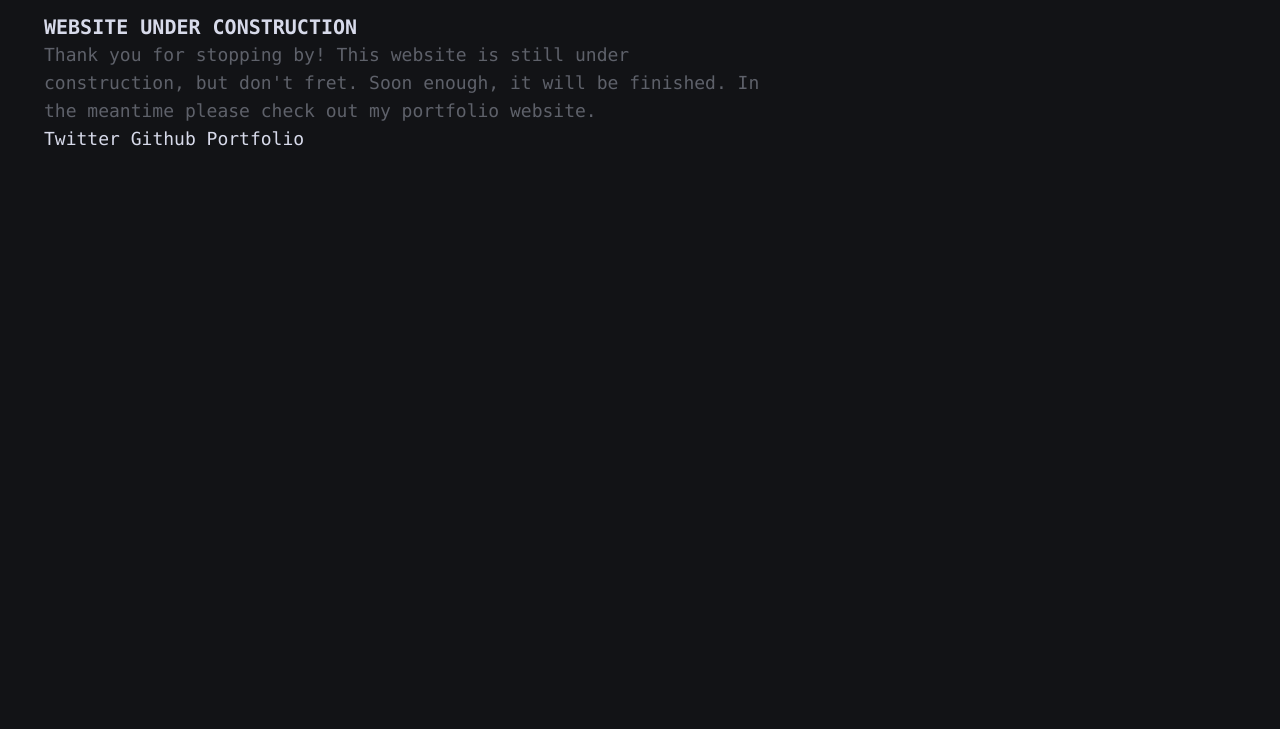
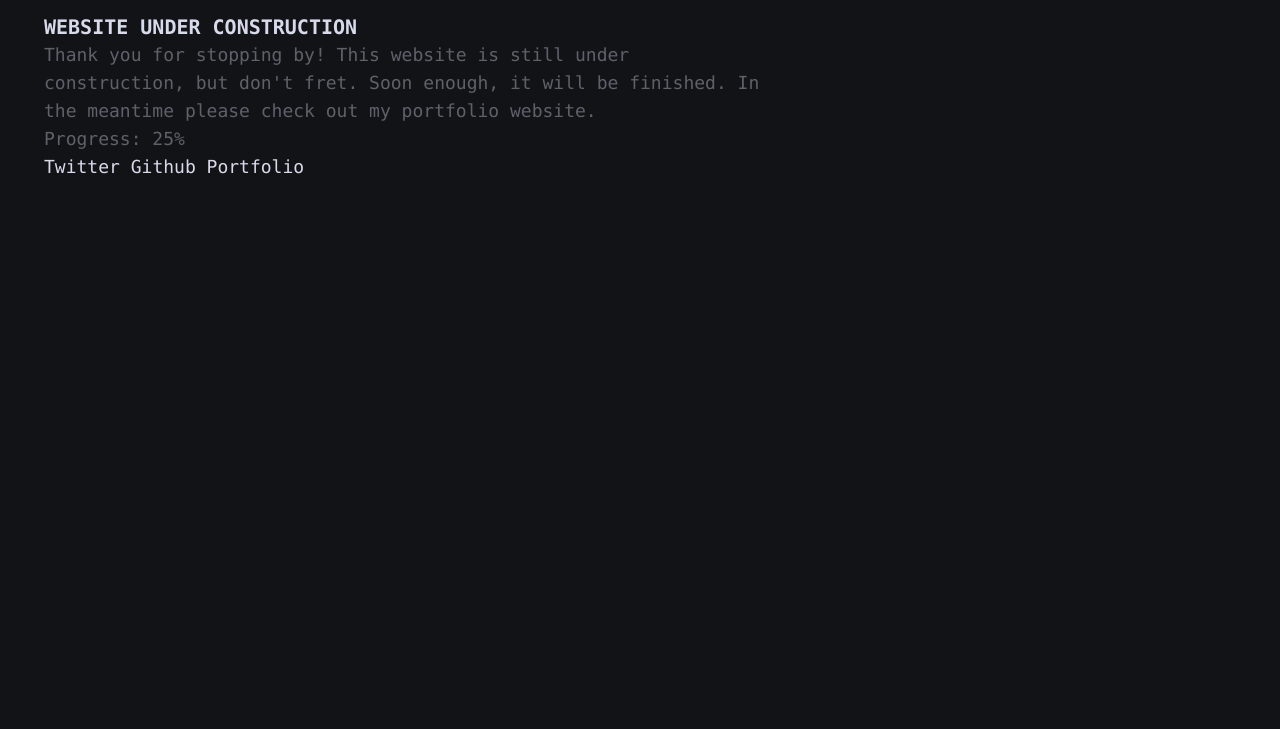
Before and after one commit to databasedgirl/datapit, a plain HTML site: page index.html in a window 1280 px wide. Shown: the part 71-800 px from the top of the page. Drawn offline with nearby package versions, Linux system fonts and the light colour scheme.

Commit message:
Update index.html

```diff
--- a/index.html
+++ b/index.html
@@ -50,6 +50,9 @@
                         <div class="text-lg font-thin text-[#5e616a]">
                             Thank you for stopping by! This website is still under construction, but don't fret. Soon enough, it will be finished. In the meantime please check out my portfolio website.
                          </div>
+                        <div class="text-lg font-thin text-[#5e616a]">
+                            Progress: 25%
+                         </div>
                          <a href="https://twitter.com/databasedbun">Twitter</a>
                          <a href="https://github.com/databasedgirl">Github</a>
                          <a href="https://dbsd.vercel.app">Portfolio</a>
```
